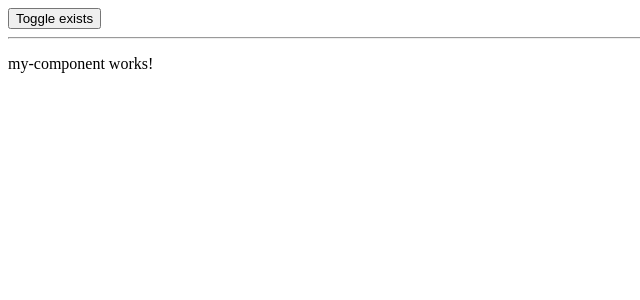
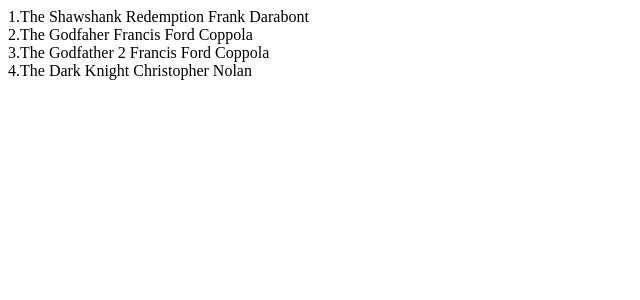
Before and after one commit to lukaszsiembida/angular, an Angular app: page / in a window 1280 px wide. Shown: the top 300 px of the page, without its empty margins (0-640 px from the left). Built offline with nearby package versions, Linux system fonts and the light colour scheme.

Commit message:
zadanie 4

```diff
--- a/src/app/app.component.html
+++ b/src/app/app.component.html
@@ -1,3 +1,8 @@
-<button type="button" (click)="toggleExists()">Toggle exists</button>
-<hr/>
-<app-my-component *ngIf="exists"></app-my-component>
+<!--<button type="button" (click)="toggleExists()">Toggle exists</button>-->
+<!--<hr/>-->
+<!--<app-my-component *ngIf="exists"></app-my-component>-->
+
+<!--zadanie4-->
+<app-my-component *ngFor="let movie of topMovies; let i = index" [director]="movie.director">
+  {{i+1}}.{{movie.title}}
+</app-my-component>
--- a/src/app/app.component.ts
+++ b/src/app/app.component.ts
@@ -6,8 +6,13 @@
   styleUrls: ['./app.component.css']
 })
 export class AppComponent {
-  exists = true;
-  toggleExists(): void {
-    this.exists = !this.exists;
-  }
+  topMovies = [
+    {title: 'The Shawshank Redemption', director: 'Frank Darabont'},
+    {title: 'The Godfaher', director: 'Francis Ford Coppola'},
+    {title: 'The Godfather 2', director: 'Francis Ford Coppola'},
+    {title: 'The Dark Knight', director: 'Christopher Nolan'},
+  ];
+  // zadanie 3
+  // exists = true;
+  // toggleExists(): void {this.exists = !this.exists;}
 }
--- a/src/app/my-component/my-component.component.html
+++ b/src/app/my-component/my-component.component.html
@@ -1 +1,3 @@
-<p>my-component works!</p>
+<div>
+  <ng-content></ng-content> {{director}}
+</div>
```
Also changed, not shown: src/app/my-component/my-component.component.ts (+6 -2 lines).
